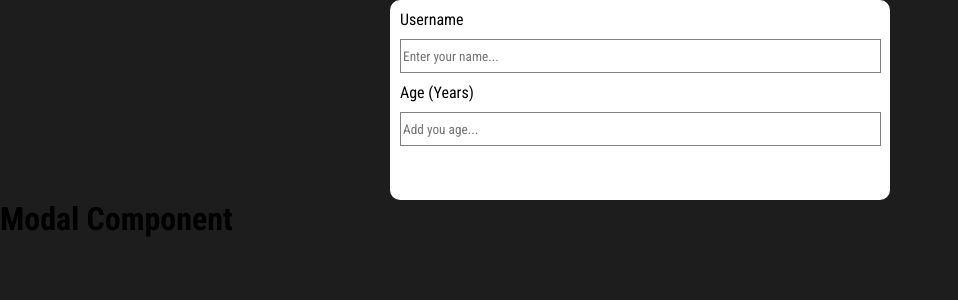
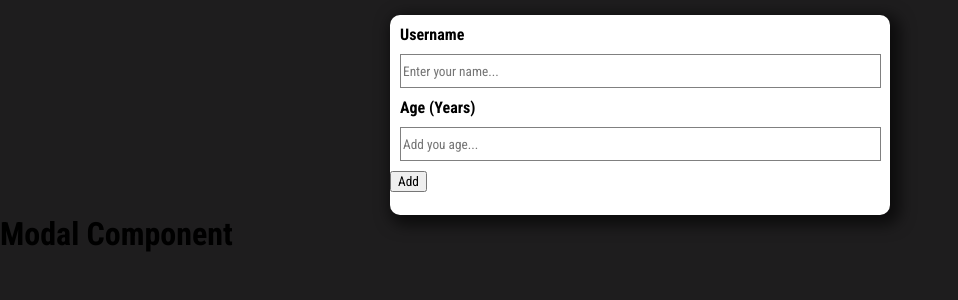
Before and after one commit to FilipiMachado/enter-data-reactjs, a React (Create React App) app: page / in a window 1280 px wide. Shown: the top 300 px of the page, without its empty margins (0-958 px from the left). Built offline with nearby package versions, Linux system fonts and the light colour scheme.

Commit message:
styling user form

```diff
--- a/src/App.css
+++ b/src/App.css
@@ -1,5 +1,8 @@
 * {
     margin: 0;
-    background-color: #1E1D1E;
     font-family: 'Roboto Condensed', sans-serif;
 }
+
+body {
+    background-color: #1E1D1E;
+}
--- a/src/components/DataInput/DataInput.css
+++ b/src/components/DataInput/DataInput.css
@@ -1,17 +1,18 @@
 .data-container {
     display: flex;
-    -webkit-box-shadow: 5px 5px 15px 5px rgba(0, 0, 0, 0.6);
-    box-shadow: 5px 5px 15px 5px rgba(0, 0, 0, 0.6);
 }
 
 .data-container__block {
     display: inline-block;
     align-items: center;
     margin: auto;
+    margin-top: 15px;
     width: 500px;
     height: 200px;
     background-color: #FFFFFF;
     border-radius: 10px;
+    -webkit-box-shadow: 5px 5px 15px 5px rgba(0, 0, 0, 0.6);
+    box-shadow: 5px 5px 15px 5px rgba(0, 0, 0, 0.6);
 }
 
 .data-container__user {
@@ -19,6 +20,7 @@
     justify-content: left;
     background-color: #FFFFFF;
     margin: 10px;
+    font-weight: 600;
 }
 
 .data-container__input {
--- a/src/components/DataInput/DataInput.jsx
+++ b/src/components/DataInput/DataInput.jsx
@@ -17,6 +17,7 @@ const DataInput = () => {
             className="data-container__input"
             placeholder="Add you age..."
           ></input>
+          <button>Add</button>
         </form>
       </div>
     </>
```
